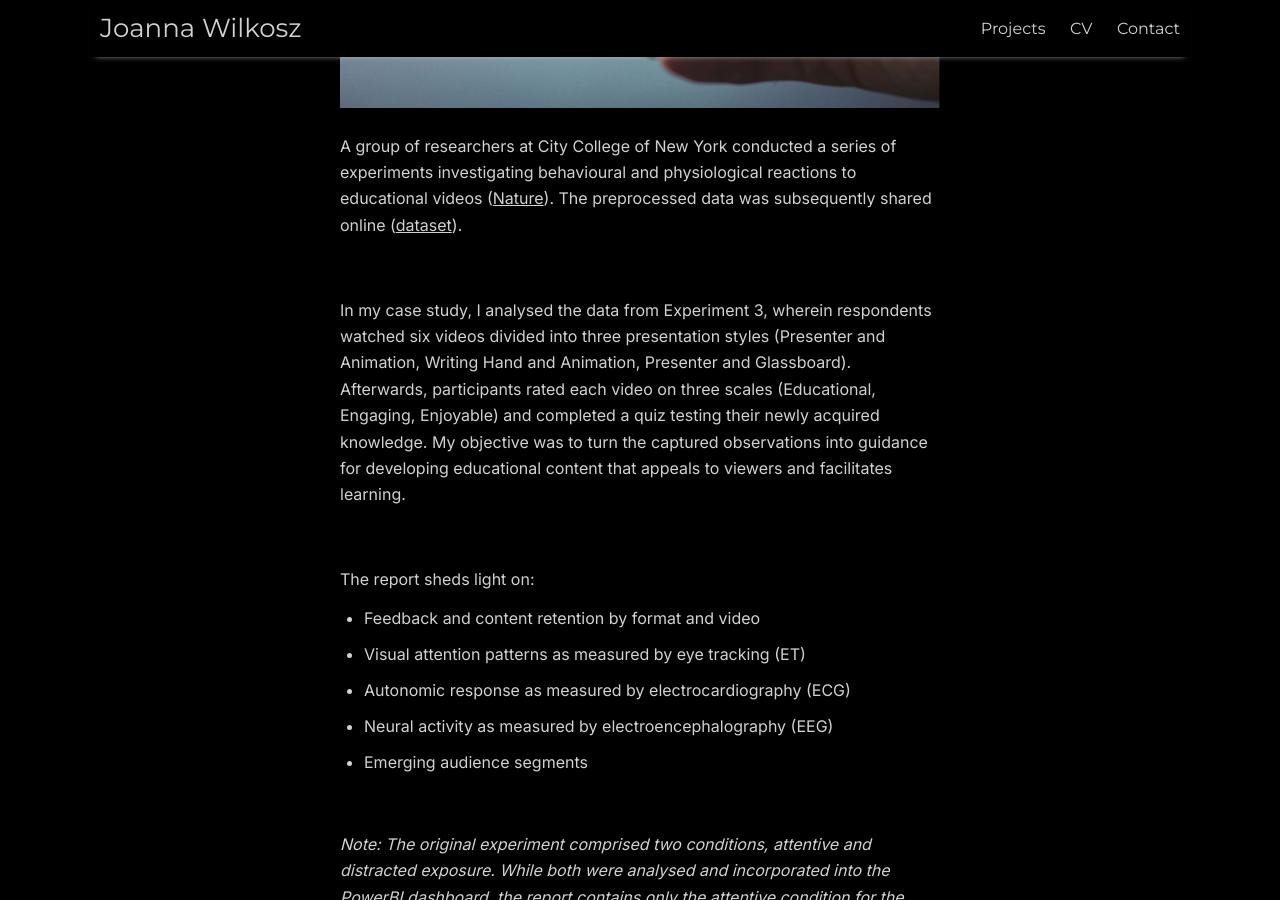
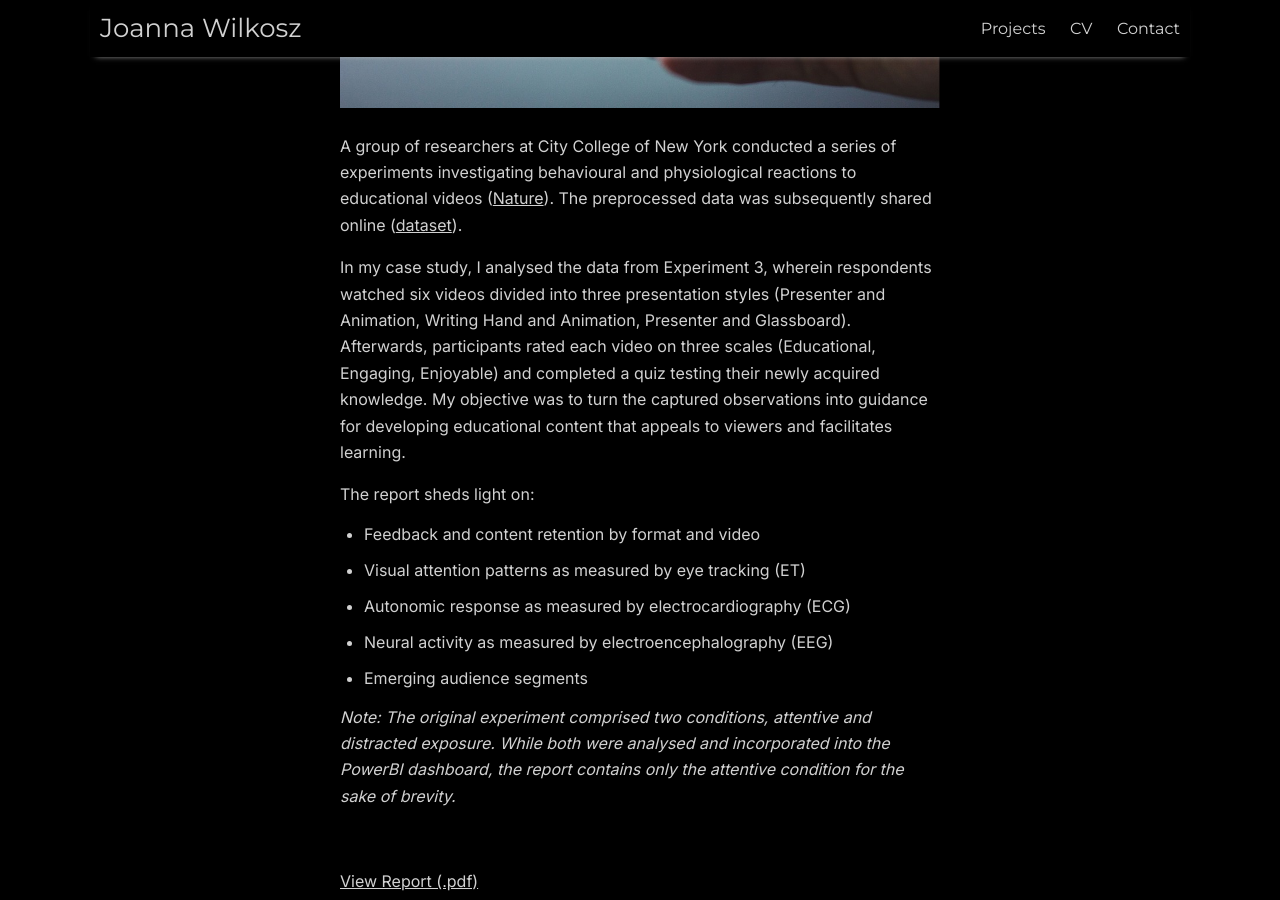
Before and after one commit to joanna-wi/joanna-wi.github.io, a Jekyll site: the page built from _projects/project-2.md, in a window 1280 px wide and 900 px high, scrolled down 423 px. Built offline with Jekyll 4.4.1, drawn with Linux system fonts in a browser that asks for light colours; nearby versions of some CDN libraries.

Commit message:
Update project-2.md

```diff
--- a/_projects/project-2.md
+++ b/_projects/project-2.md
@@ -6,11 +6,9 @@ image: yt-1.jpg
 
 A group of researchers at City College of New York conducted a series of experiments investigating behavioural and physiological reactions to educational videos (<a href="https://www.nature.com/articles/s41597-026-07215-1" target="_blank" rel="noopener noreferrer">Nature</a>). The preprocessed data was subsequently shared online (<a href="https://bbbd.pythonanywhere.com/" target="_blank" rel="noopener noreferrer">dataset</a>).
 
-<br>
 
 In my case study, I analysed the data from Experiment 3, wherein respondents watched six videos divided into three presentation styles (Presenter and Animation, Writing Hand and Animation, Presenter and Glassboard). Afterwards, participants rated each video on three scales (Educational, Engaging, Enjoyable) and completed a quiz testing their newly acquired knowledge. My objective was to turn the captured observations into guidance for developing educational content that appeals to viewers and facilitates learning.
 
-<br>
 
 The report sheds light on:
 
@@ -20,13 +18,12 @@ The report sheds light on:
 - Neural activity as measured by electroencephalography (EEG)
 - Emerging audience segments
 
-<br>
 
 *Note: The original experiment comprised two conditions, attentive and distracted exposure. While both were analysed and incorporated into the PowerBI dashboard, the report contains only the attentive condition for the sake of brevity.*
 
 <br>
 
-<a href="https://joanna-wi.github.io/Project-2/Educational%20Content%20Preferences.pdf" target="_blank" rel="noopener noreferrer">View Report (.pdf)</a>
-<a href="https://joanna-wi.github.io/Project-2/Dashboard%20Overview%20-%20Project%202.pdf" target="_blank" rel="noopener noreferrer">View PowerBI Dashboard (.pdf)</a>
-<a href="https://github.com/joanna-wi/joanna-wi.github.io/raw/refs/heads/Project-2/Project%202%20-%20Dashboard.pbix" target="_blank" rel="noopener noreferrer">Download PowerBI Dashboard from GitHub (.pbix)</a>
+<a href="https://joanna-wi.github.io/Project-2/Educational%20Content%20Preferences.pdf" target="_blank" rel="noopener noreferrer">View Report (.pdf)</a><br>
+<a href="https://joanna-wi.github.io/Project-2/Dashboard%20Overview%20-%20Project%202.pdf" target="_blank" rel="noopener noreferrer">View PowerBI Dashboard (.pdf)</a><br>
+<a href="https://github.com/joanna-wi/joanna-wi.github.io/raw/refs/heads/Project-2/Project%202%20-%20Dashboard.pbix" target="_blank" rel="noopener noreferrer">Download PowerBI Dashboard from GitHub (.pbix)</a><br>
 <a href="https://joanna-wi.github.io/Project-2/Methods%20and%20sources%20-%20Project%202.pdf" target="_blank" rel="noopener noreferrer">Methods &amp; Sources (.pdf)</a>
```
